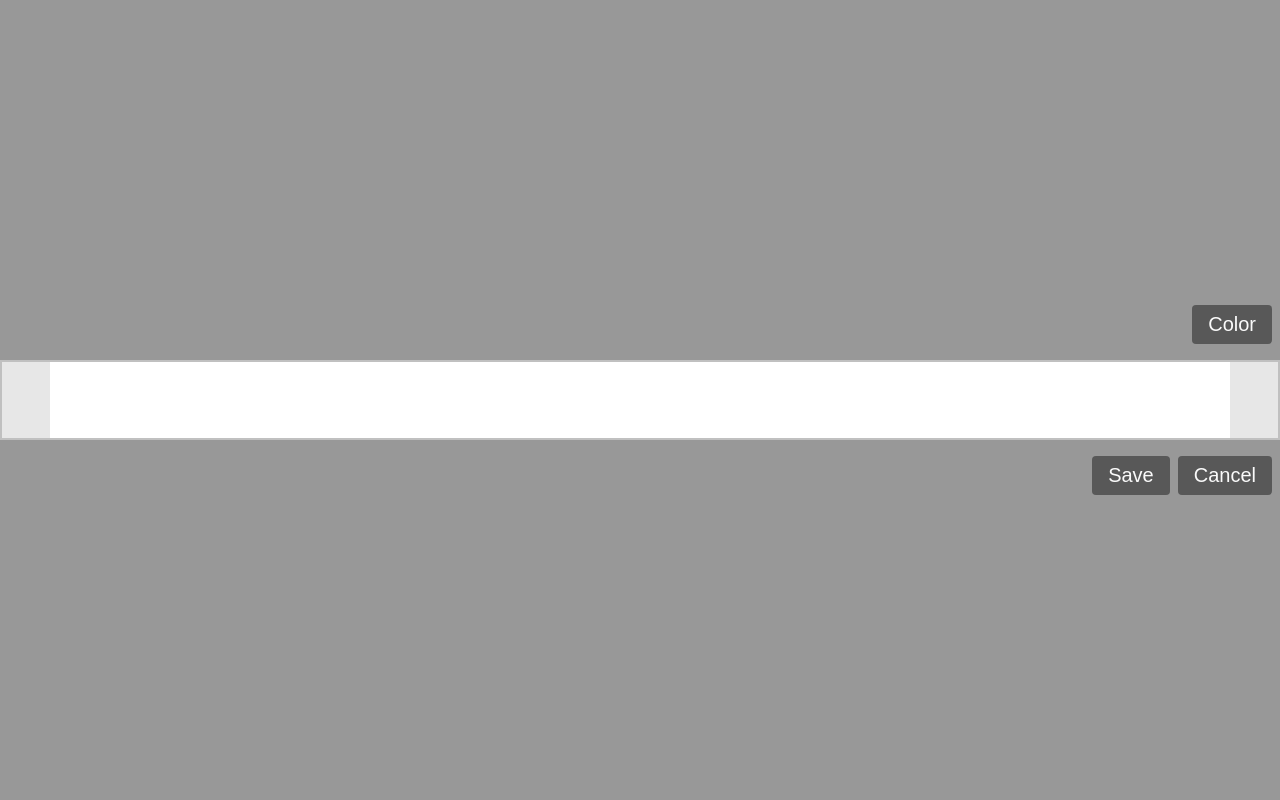
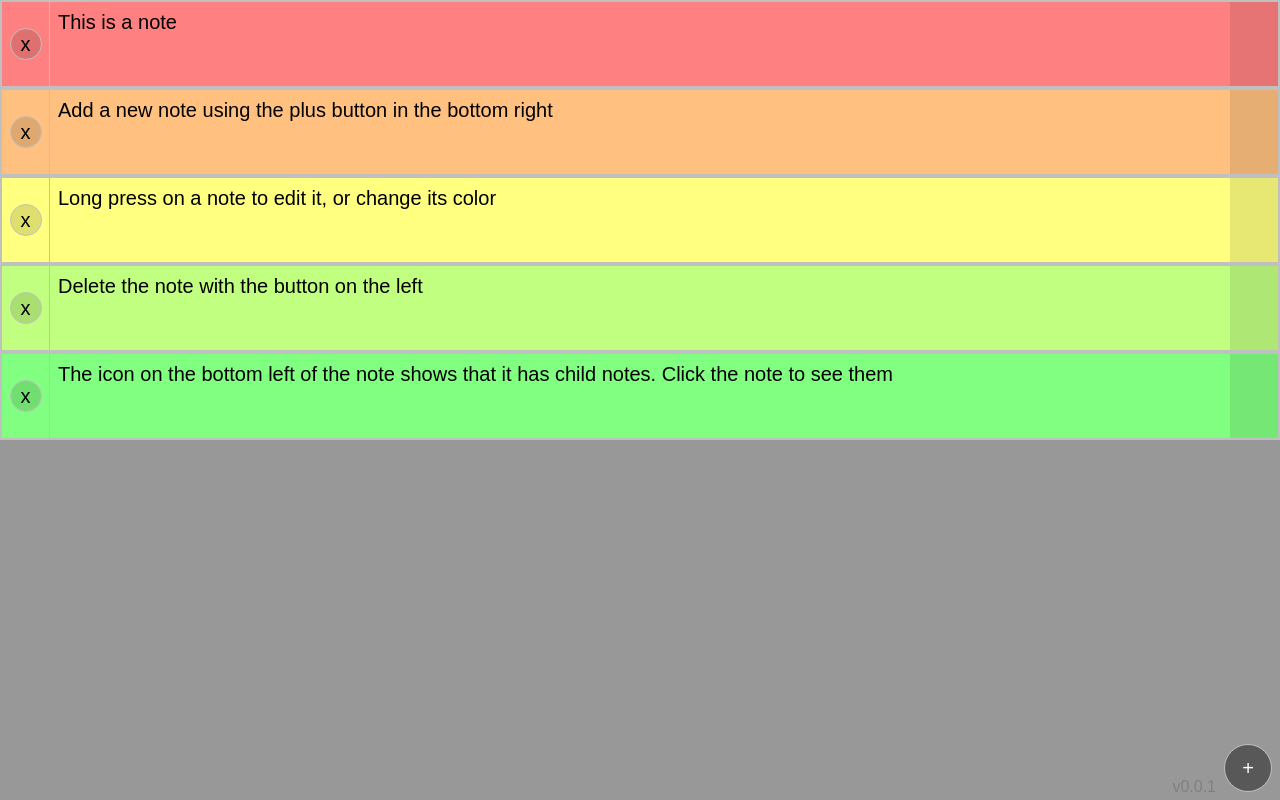
Before and after one commit to philrmass/noted0, a React app: page / in a window 1280 px wide. Built offline with nearby package versions, Linux system fonts and the light colour scheme; the HTML template or start-up script is replaced by a standard one.

Commit message:
fix editor to match

```diff
--- a/src/components/Editor.js
+++ b/src/components/Editor.js
@@ -41,13 +41,11 @@ function Editor() {
         <div style={style} className={styles.note}>
           <div className={styles.noteButtons}>
           </div>
-          <div className={styles.text}>
-            {text}
-            {/*
-            <textarea>
-            </textarea>
-            */}
-          </div>
+          <textarea
+            className={styles.textarea}
+            value={text}
+            onChange={(e) => setText(e.target.value)}
+          />
           <Handle />
         </div>
         <div className={styles.buttons}>
--- a/src/components/Editor.module.css
+++ b/src/components/Editor.module.css
@@ -12,8 +12,9 @@
 }
 
 .note {
+  height: calc(3.6em + 2 * var(--size1));;
   border: 2px solid var(--border);
-  height: var(--size10);
+  line-height: 1.2em;
   display: flex;
   justify-content: space-between;
 }
@@ -23,9 +24,15 @@
   background: var(--shadeLight);
 }
 
-.text {
+.textarea {
+  flex-grow: 1;
   padding: var(--size1);
-  font-size: 10px;
+  border: 0;
+  background: transparent;
+  font-family: var(--fontFamily);
+  font-size: 1em;
+  overflow: hidden;
+  resize: none;
 }
 
 .buttons {
--- a/src/components/Notes.js
+++ b/src/components/Notes.js
@@ -56,7 +56,9 @@ function Notes() {
         >
           {note.text}
         </div>
-        <Handle />
+        <div className={styles.handle}>
+          <Handle />
+        </div>
       </li>
     );
   };
--- a/src/components/Notes.module.css
+++ b/src/components/Notes.module.css
@@ -1,11 +1,13 @@
 .note {
   border: 2px solid var(--border);
-  height: var(--size10);
+  height: calc(3.6em + 2 * var(--size1));;
+  line-height: 1.2em;
   display: flex;
   justify-content: space-between;
 }
 
 .buttons {
+  flex-shrink: 0;
   width: var(--handleWidth);
   border-right: 1px solid var(--border);
   display: flex;
@@ -31,12 +33,11 @@
 }
 
 .text {
-  padding: var(--size1);
-  flex: 1;
+  flex-grow: 1;
+  padding: var(--size1) var(--size1);
+  overflow: hidden;
 }
 
 .handle {
-  width: var(--handleWidth);
-  height: 100%;
-  background: var(--shade);
+  flex-shrink: 0;
 }
--- a/src/redux/notesReducer.js
+++ b/src/redux/notesReducer.js
@@ -67,13 +67,15 @@ export default function reducer(state = defaultState, action) {
         text: action.text,
         color: action.color,
       };
+      const all = {
+        ...state.all,
+        [note.id]: note,
+      };
 
+      saveItem(allKey, all);
       return {
         ...state,
-        all: {
-          ...state.all,
-          [note.id]: note,
-        },
+        all,
       };
     }
     default:
--- a/src/redux/uiReducer.js
+++ b/src/redux/uiReducer.js
@@ -3,11 +3,12 @@ import { /*saveItem, */loadItem } from '../utilities/storage';
 
 const parentIdKey = 'notedParent';
 
+//??? remove editing
 const defaultState = {
-  editingId: '2fd53d2a-7771-43f7-9b39-479bf4875e84',
-  overlays: ['editor'],
-  //editingId: null,
-  //overlays: [],
+  editingId: null,
+  //editingId: '2fd53d2a-7771-43f7-9b39-479bf4875e84',
+  overlays: [],
+  //overlays: ['editor'],
   parentId: loadItem(parentIdKey, 'root'),
 };
 
--- a/src/styles/index.css
+++ b/src/styles/index.css
@@ -2,7 +2,11 @@
 @import './reset.css';
 @import './sizes.css';
 
+:root {
+  --fontFamily: Arial, sans-serif;
+}
+
 body {
-  font-family: Arial, sans-serif;
+  font-family: var(--fontFamily);
   font-size: var(--fontSize);
 }
```
Also changed, not shown: 1 other file (tests, documents, lock files or other folders).
